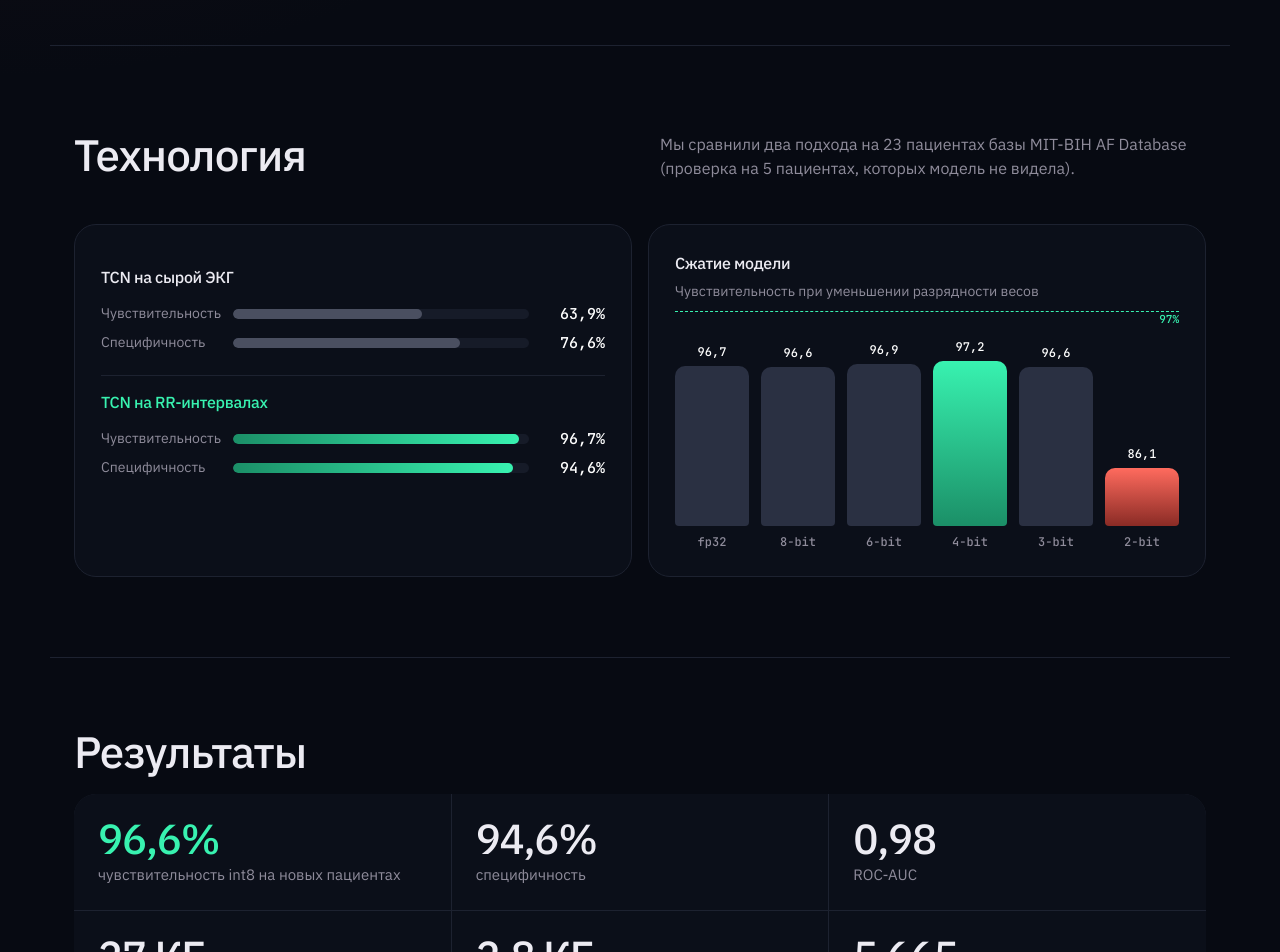
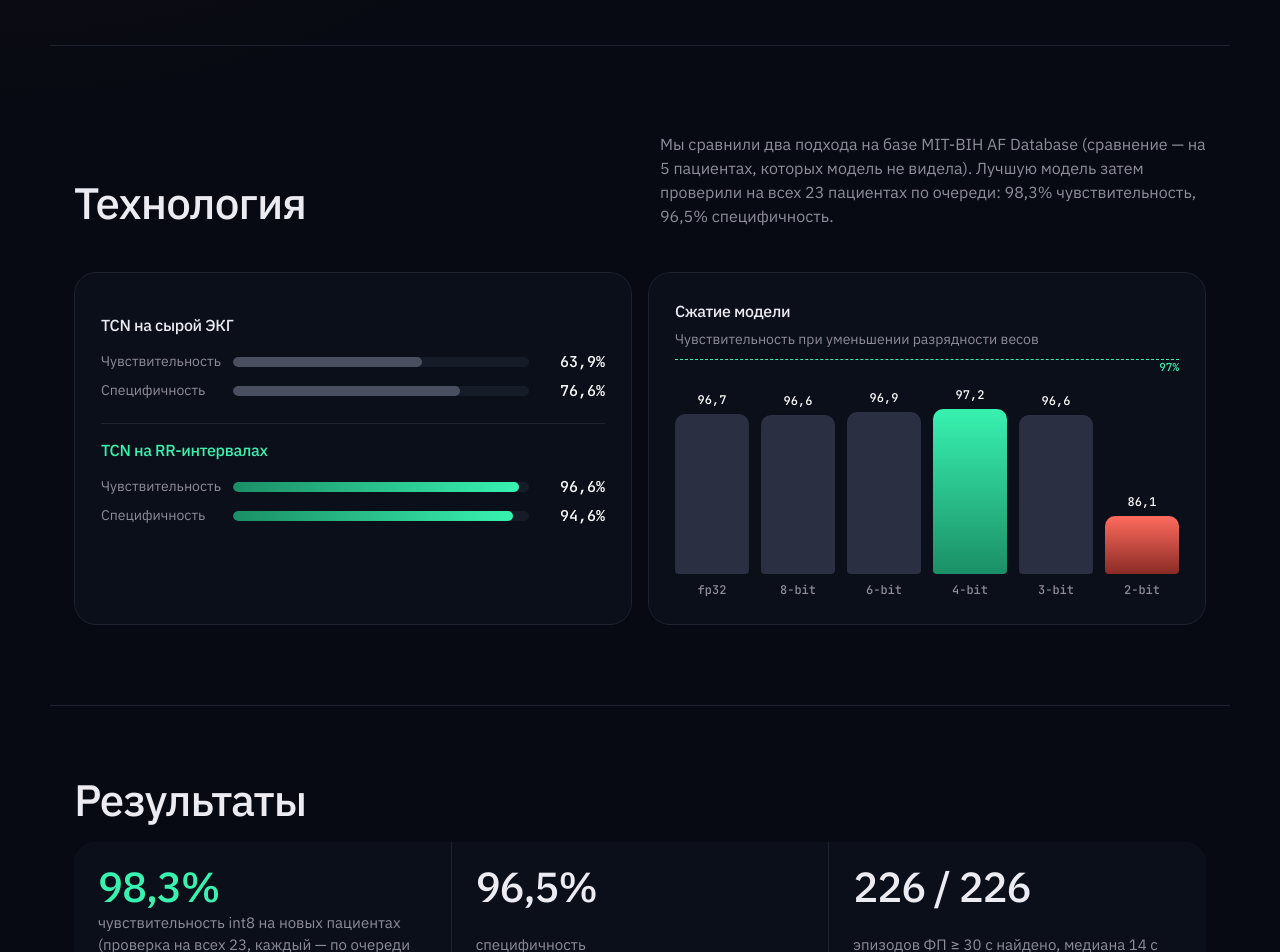
Before and after one commit to Asilovvv/afib-monitor, a React (Vite) app in the folder web/: page / in a window 1280 px wide. Shown: the part 1680-2632 px from the top of the page. Built offline with nearby package versions, Linux system fonts and the light colour scheme; a web font is replaced by a local one.

Commit message:
Site: results from leave-one-patient-out on all 23 patients (98.3% / 96.5%, 226/226 episodes)

```diff
--- a/web/src/pages/Landing.tsx
+++ b/web/src/pages/Landing.tsx
@@ -23,12 +23,12 @@ const TXT = {
       ['Врач', 'Кабинет показывает тревоги в реальном времени, эпизоды, нагрузку ФП и ЭКГ-записи.'],
     ],
     techTitle: 'Технология',
-    techLead: 'Мы сравнили два подхода на 23 пациентах базы MIT-BIH AF Database (проверка на 5 пациентах, которых модель не видела).',
+    techLead: 'Мы сравнили два подхода на базе MIT-BIH AF Database (сравнение — на 5 пациентах, которых модель не видела). Лучшую модель затем проверили на всех 23 пациентах по очереди: 98,3% чувствительность, 96,5% специфичность.',
     cmpA: 'TCN на сырой ЭКГ', cmpB: 'TCN на RR-интервалах',
     sens: 'Чувствительность', spec: 'Специфичность',
     quantTitle: 'Сжатие модели', quantLead: 'Чувствительность при уменьшении разрядности весов',
     resTitle: 'Результаты',
-    res: [['96,6%', 'чувствительность int8 на новых пациентах'], ['94,6%', 'специфичность'], ['0,98', 'ROC-AUC'], ['27 КБ', 'модель int8 во флеш-памяти'], ['2,8 КБ', 'веса при 4 битах (97,2% чувствит.)'], ['5 665', 'параметров сети']],
+    res: [['98,3%', 'чувствительность int8 на новых пациентах (проверка на всех 23, каждый — по очереди тестовый)'], ['96,5%', 'специфичность'], ['226 / 226', 'эпизодов ФП ≥ 30 с найдено, медиана 14 с'], ['0,992', 'ROC-AUC'], ['27 КБ', 'модель int8 во флеш-памяти'], ['2,8 КБ', 'веса при 4 битах (97,2% чувствит.)']],
     appTitle: 'Приложение пациента',
     appLead: 'Живая ЭКГ, мгновенное предупреждение, кнопка SOS, дневник симптомов и история — в одном приложении для Android и iPhone.',
     appFeat: ['Живая ЭКГ по Bluetooth', 'Уведомление при начале ФП', 'Автозапись ЭКГ приступа', 'Дневник симптомов', 'SOS — звонок 103', 'Близкие получают тревогу в Telegram', 'RU / KY / EN, тёмная тема'],
@@ -58,12 +58,12 @@ const TXT = {
       ['Doctor', 'The portal shows real-time alerts, episodes, AF burden and ECG strips.'],
     ],
     techTitle: 'Technology',
-    techLead: 'We compared two approaches on 23 patients of the MIT-BIH AF Database (tested on 5 patients the model never saw).',
+    techLead: 'We compared two approaches on the MIT-BIH AF Database (on 5 patients the model never saw). The best model was then tested on all 23 patients in turn, leave-one-patient-out: 98.3% sensitivity, 96.5% specificity.',
     cmpA: 'TCN on raw ECG', cmpB: 'TCN on RR intervals',
     sens: 'Sensitivity', spec: 'Specificity',
     quantTitle: 'Model compression', quantLead: 'Sensitivity as weight bit-width goes down',
     resTitle: 'Results',
-    res: [['96.6%', 'int8 sensitivity on unseen patients'], ['94.6%', 'specificity'], ['0.98', 'ROC-AUC'], ['27 KB', 'int8 model in flash'], ['2.8 KB', 'weights at 4 bits (97.2% sens.)'], ['5,665', 'network parameters']],
+    res: [['98.3%', 'int8 sensitivity on unseen patients (leave-one-patient-out, all 23)'], ['96.5%', 'specificity'], ['226 / 226', 'AF episodes ≥ 30 s found, median 14 s'], ['0.992', 'ROC-AUC'], ['27 KB', 'int8 model in flash'], ['2.8 KB', 'weights at 4 bits (97.2% sens.)']],
     appTitle: 'Patient app',
     appLead: 'Live ECG, instant warning, SOS button, symptom diary and history — one app for Android and iPhone.',
     appFeat: ['Live ECG over Bluetooth', 'Alert at AF onset', 'Auto-recorded episode ECG', 'Symptom diary', 'SOS — call 103', 'Relatives get the alert in Telegram', 'RU / KY / EN, dark mode'],
@@ -93,12 +93,12 @@ const TXT = {
       ['Дарыгер', 'Кабинет эскертүүлөрдү реалдуу убакытта, эпизоддорду, ФП жүгүн жана ЭКГ жазууларын көрсөтөт.'],
     ],
     techTitle: 'Технология',
-    techLead: 'Эки ыкманы MIT-BIH AF Database базасынын 23 бейтабында салыштырдык (модель көрбөгөн 5 бейтапта текшерилди).',
+    techLead: 'Эки ыкманы MIT-BIH AF Database базасында салыштырдык (модель көрбөгөн 5 бейтапта). Мыкты моделди 23 бейтаптын ар биринде кезеги менен текшердик: 98,3% сезгичтик, 96,5% өзгөчөлүк.',
     cmpA: 'Чийки ЭКГдагы TCN', cmpB: 'RR-аралыктардагы TCN',
     sens: 'Сезгичтик', spec: 'Өзгөчөлүк',
     quantTitle: 'Моделди кысуу', quantLead: 'Салмактардын разряддуулугун азайтканда сезгичтик',
     resTitle: 'Жыйынтыктар',
-    res: [['96,6%', 'жаңы бейтаптардагы int8 сезгичтиги'], ['94,6%', 'өзгөчөлүк'], ['0,98', 'ROC-AUC'], ['27 КБ', 'флеш-эстутумдагы int8 модели'], ['2,8 КБ', '4 биттеги салмактар (97,2% сезгичтик)'], ['5 665', 'тармактын параметрлери']],
+    res: [['98,3%', 'жаңы бейтаптардагы int8 сезгичтиги (23түн ар бири кезеги менен текшерилди)'], ['96,5%', 'өзгөчөлүк'], ['226 / 226', '≥ 30 с ФП эпизоддору табылды, медиана 14 с'], ['0,992', 'ROC-AUC'], ['27 КБ', 'флеш-эстутумдагы int8 модели'], ['2,8 КБ', '4 биттеги салмактар (97,2% сезгичтик)']],
     appTitle: 'Бейтаптын тиркемеси',
     appLead: 'Жандуу ЭКГ, дароо эскертүү, SOS баскычы, белгилер күндөлүгү жана тарых — Android жана iPhone үчүн бир тиркемеде.',
     appFeat: ['Bluetooth аркылуу жандуу ЭКГ', 'ФП башталганда эскертүү', 'Талманын ЭКГсын автожазуу', 'Белгилер күндөлүгү', 'SOS — 103 чалуу', 'Жакындар Telegramдан эскертүү алат', 'RU / KY / EN, караңгы тема'],
@@ -261,7 +261,7 @@ export default function Landing() {
         <div className="tech-head"><h2>{L.techTitle}</h2><p>{L.techLead}</p></div>
         <div className="tech-grid">
           <div className="t-card">
-            {[[L.cmpA, 63.9, 76.6, false], [L.cmpB, 96.7, 94.6, true]].map(([name, s, p, win]) => (
+            {[[L.cmpA, 63.9, 76.6, false], [L.cmpB, 96.6, 94.6, true]].map(([name, s, p, win]) => (
               <div key={String(name)} className={`cmp ${win ? 'win' : ''}`}>
                 <h4>{name}</h4>
                 {[[L.sens, s], [L.spec, p]].map(([k, v]) => (
```
